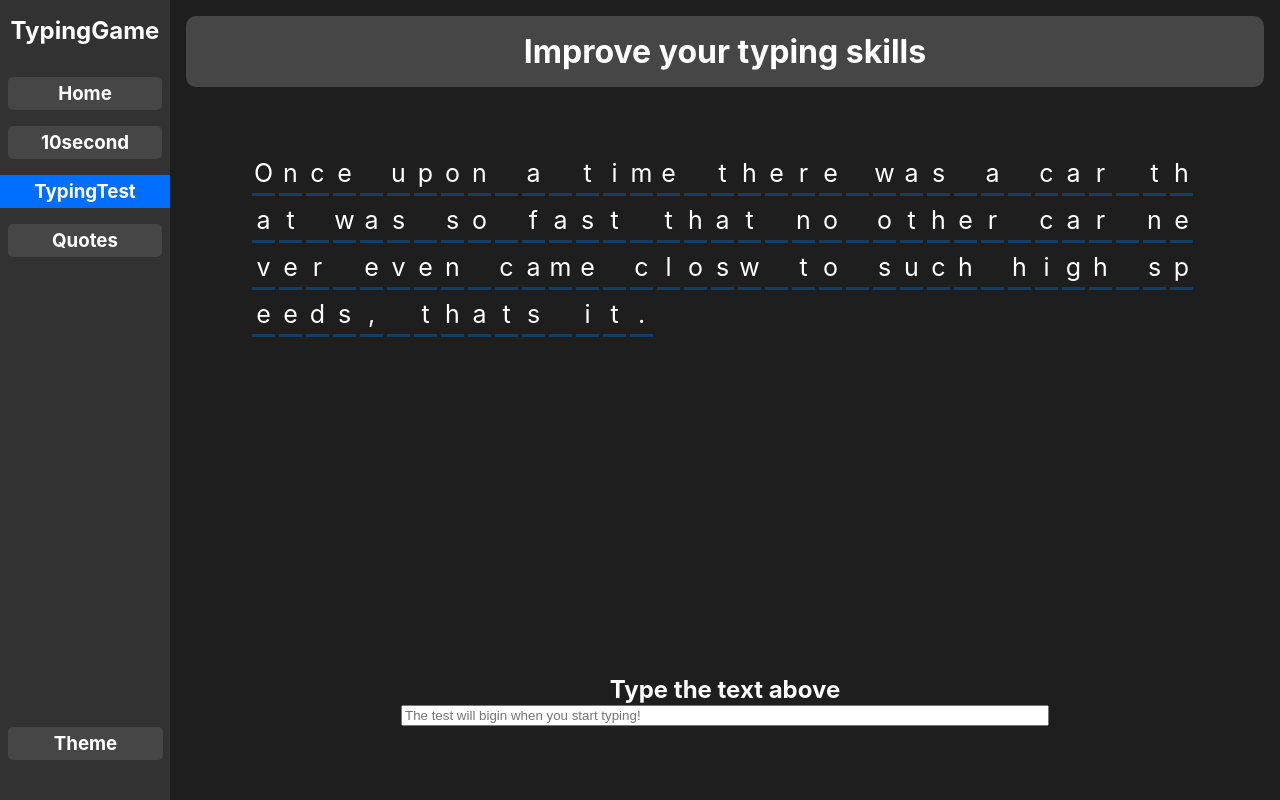
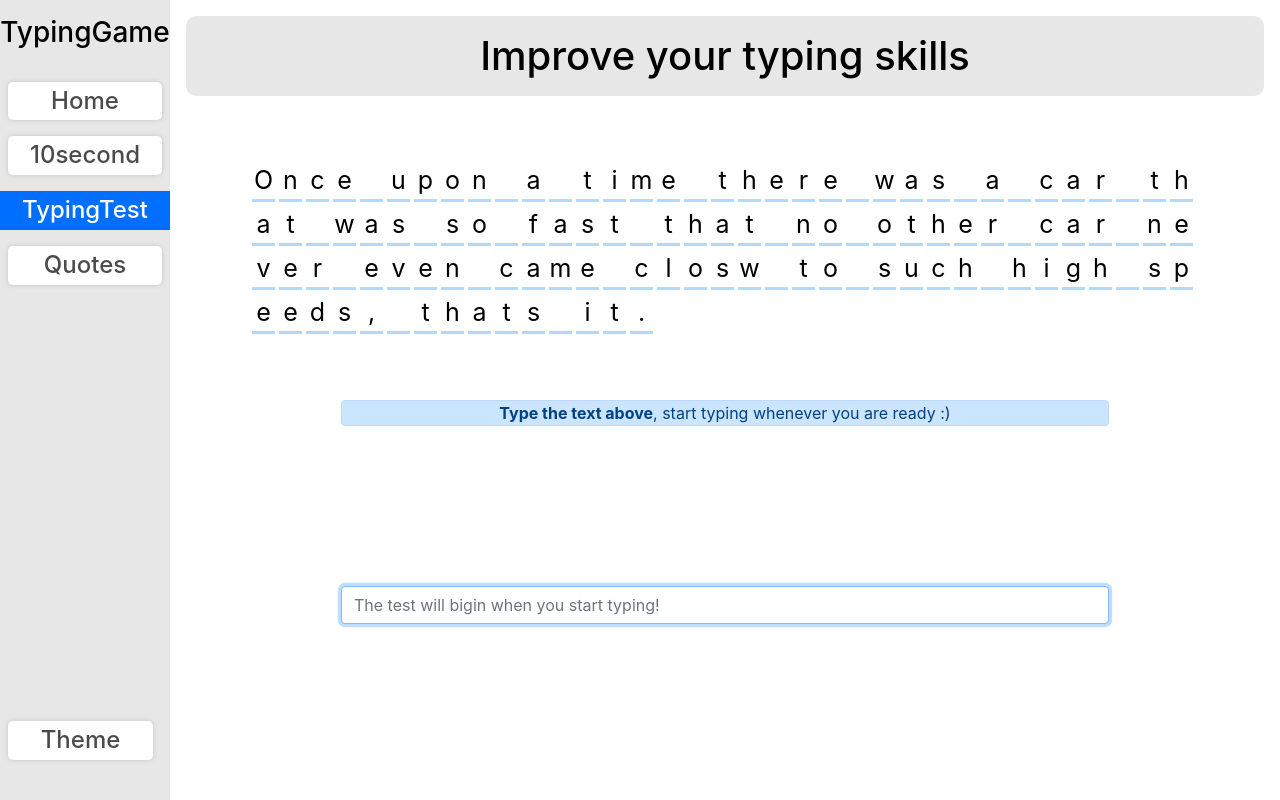
Before and after one commit to anthony-fdez/protypist, a React (Create React App) app: page /typingtest in a window 1280 px wide. Built offline with nearby package versions, Linux system fonts and the light colour scheme.

Commit message:
added bootstraps

```diff
--- a/public/index.html
+++ b/public/index.html
@@ -8,6 +8,12 @@
     <meta
       name="description"
       content="Web site created using create-react-app"
+    />
+    <link
+      rel="stylesheet"
+      href="https://stackpath.bootstrapcdn.com/bootstrap/4.3.1/css/bootstrap.min.css"
+      integrity="sha384-ggOyR0iXCbMQv3Xipma34MD+dH/1fQ784/j6cY/iJTQUOhcWr7x9JvoRxT2MZw1T"
+      crossorigin="anonymous"
     />
     <link
       href="https://fonts.googleapis.com/css2?family=Inconsolata:wght@300&display=swap"
--- a/src/components/SideMenu/SideMenu.css
+++ b/src/components/SideMenu/SideMenu.css
@@ -1,15 +1,20 @@
-h2 {
+h3 {
   padding-top: 1rem;
   text-align: center;
 }
 h2,
-h3 {
+h4 {
   margin: 0;
 }
 a {
   text-decoration: none;
   color: white;
 }
+a:hover {
+  color: white;
+  text-decoration: none;
+}
+
 .SideMenu-dark {
   background-color: rgb(50, 50, 50);
   color: white;
@@ -78,5 +83,9 @@ a {
   transition: 0.3s;
 }
 .navigation-button-dark:hover {
+  color: white;
   background-color: rgb(88, 88, 88);
 }
+.navigation-button-light:hover {
+  background-color: rgba(0, 132, 255, 0.096);
+}
--- a/src/components/SideMenu/SideMenu.js
+++ b/src/components/SideMenu/SideMenu.js
@@ -26,26 +26,26 @@ function SideMenu() {
 
   return (
     <div className={theme ? "SideMenu-dark" : "SideMenu-light"}>
-      <h2>TypingGame</h2>
+      <h3>TypingGame</h3>
       <div className="navigation-buttons">
         <Link to="/">
           <div className={checkButtonClass("/")}>
-            <h3>Home</h3>
+            <h4>Home</h4>
           </div>
         </Link>
         <Link to="/10second">
           <div className={checkButtonClass("/10second")}>
-            <h3>10second</h3>
+            <h4>10second</h4>
           </div>
         </Link>
         <Link to="/typingtest">
           <div className={checkButtonClass("/typingtest")}>
-            <h3>TypingTest</h3>
+            <h4>TypingTest</h4>
           </div>
         </Link>
         <Link to="/quotes">
           <div className={checkButtonClass("/quotes")}>
-            <h3>Quotes</h3>
+            <h4>Quotes</h4>
           </div>
         </Link>
       </div>
@@ -54,7 +54,7 @@ function SideMenu() {
         className={theme ? "navigation-button-dark" : "navigation-button-light"}
         style={{ position: "fixed", width: "145px", bottom: "2rem" }}
       >
-        <h3>Theme</h3>
+        <h4>Theme</h4>
       </div>
     </div>
   );
--- a/src/components/TypingTest/TypingTest.css
+++ b/src/components/TypingTest/TypingTest.css
@@ -18,10 +18,12 @@
   margin-left: 170px;
 }
 .input-zone {
-  margin-top: 20rem;
+  margin-top: 10rem;
+  display: flex;
+  justify-content: center;
 }
 .input-box {
-  width: 50vw;
+  width: 60vw;
 }
 .text-to-type {
   margin-top: 1rem;
@@ -105,3 +107,10 @@
     border-bottom: solid 3px rgba(0, 132, 255, 0.199);
   }
 }
+.alert {
+  padding: 0;
+  margin: auto;
+  display: flex;
+  justify-content: center;
+  width: 60vw;
+}
--- a/src/components/TypingTest/TypingTest.js
+++ b/src/components/TypingTest/TypingTest.js
@@ -2,6 +2,7 @@ import React, { useState, useEffect } from "react";
 import "./TypingTest.css";
 import Header from "../header/header";
 import { useSelector } from "react-redux";
+import { useSpring, animated } from "react-spring";
 
 function TypingTest() {
   const theme = useSelector((state) => state.darkModeReducer);
@@ -30,20 +31,6 @@ function TypingTest() {
   useEffect(() => {
     setSpanArray(displayTheArray());
   }, [charactersTyped, textArrayCharacters]);
-
-  // const displayTheArray = () => {
-  //   if (textArrayCharacters !== undefined) {
-  //     let spanArray = [];
-  //     const newArray = textArrayCharacters.map((character, index) => {
-  //       spanArray.push(
-  //         <span className="none" key={index}>
-  //           {character}
-  //         </span>
-  //       );
-  //     });
-  //     return spanArray;
-  //   }
-  // };
 
   const displayTheArray = () => {
     if (textArrayCharacters !== undefined) {
@@ -99,31 +86,35 @@ function TypingTest() {
     }
   };
 
-  const checkForTheClass = () => {
-    if (infoAboutCharacter[charactersTyped - 1] === true) {
-      return "green";
-    } else if (infoAboutCharacter[charactersTyped - 1] === false) {
-      return "red";
-    } else return "standard";
-  };
+  const animation = useSpring({
+    from: { opacity: 0 },
+    to: { opacity: 1 },
+  });
 
   return (
-    <div className={theme ? "TypingTest-page-dark" : "TypingTest-page-light"}>
+    <animated.div
+      style={animation}
+      className={theme ? "TypingTest-page-dark" : "TypingTest-page-light"}
+    >
       <div className="TypingTest">
         <Header text="Improve your typing skills" />
         <div className="text-to-type">{spanArray}</div>
+        <p className="alert-primary alert">
+          <strong>Type the text above</strong>, start typing whenever you are
+          ready :)
+        </p>
         <div className="input-zone">
-          <h2>Type the text above </h2>
           <input
+            autoFocus
             onChange={(e) => {
               getAndCheckTheInput(e);
             }}
             placeholder="The test will bigin when you start typing!"
-            className="input-box"
+            className="input-box form-control"
           ></input>
         </div>
       </div>
-    </div>
+    </animated.div>
   );
 }
 
--- a/src/reducers/rootReducer.js
+++ b/src/reducers/rootReducer.js
@@ -1,11 +1,11 @@
 import { combineReducers } from "redux";
 
-const darkModeReducer = (state = true, action) => {
+const darkModeReducer = (state = false, action) => {
   switch (action.type) {
     case "CHANGE_THEME":
       return !state;
     default:
-      return true;
+      return false;
   }
 };
 
```
